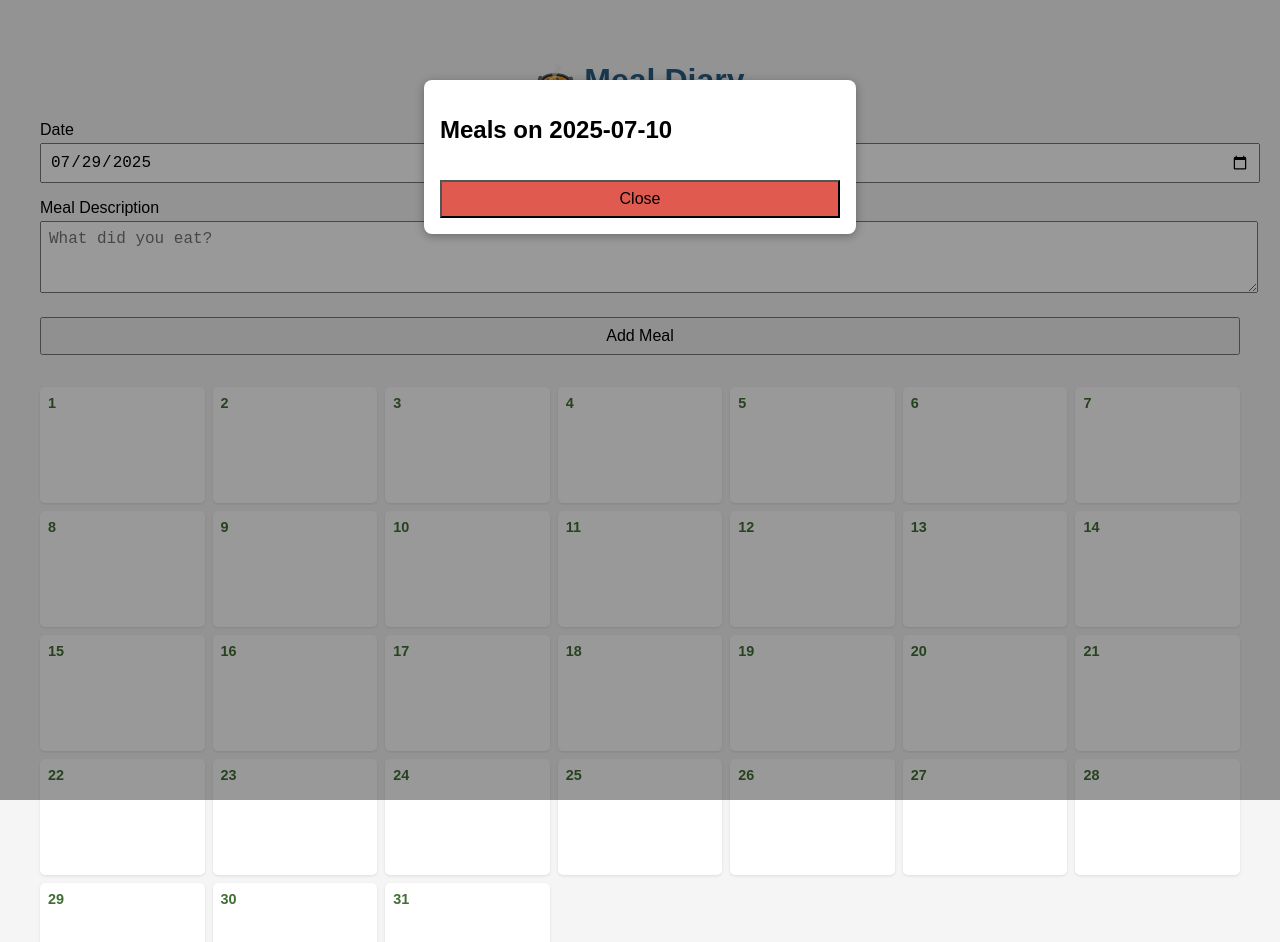
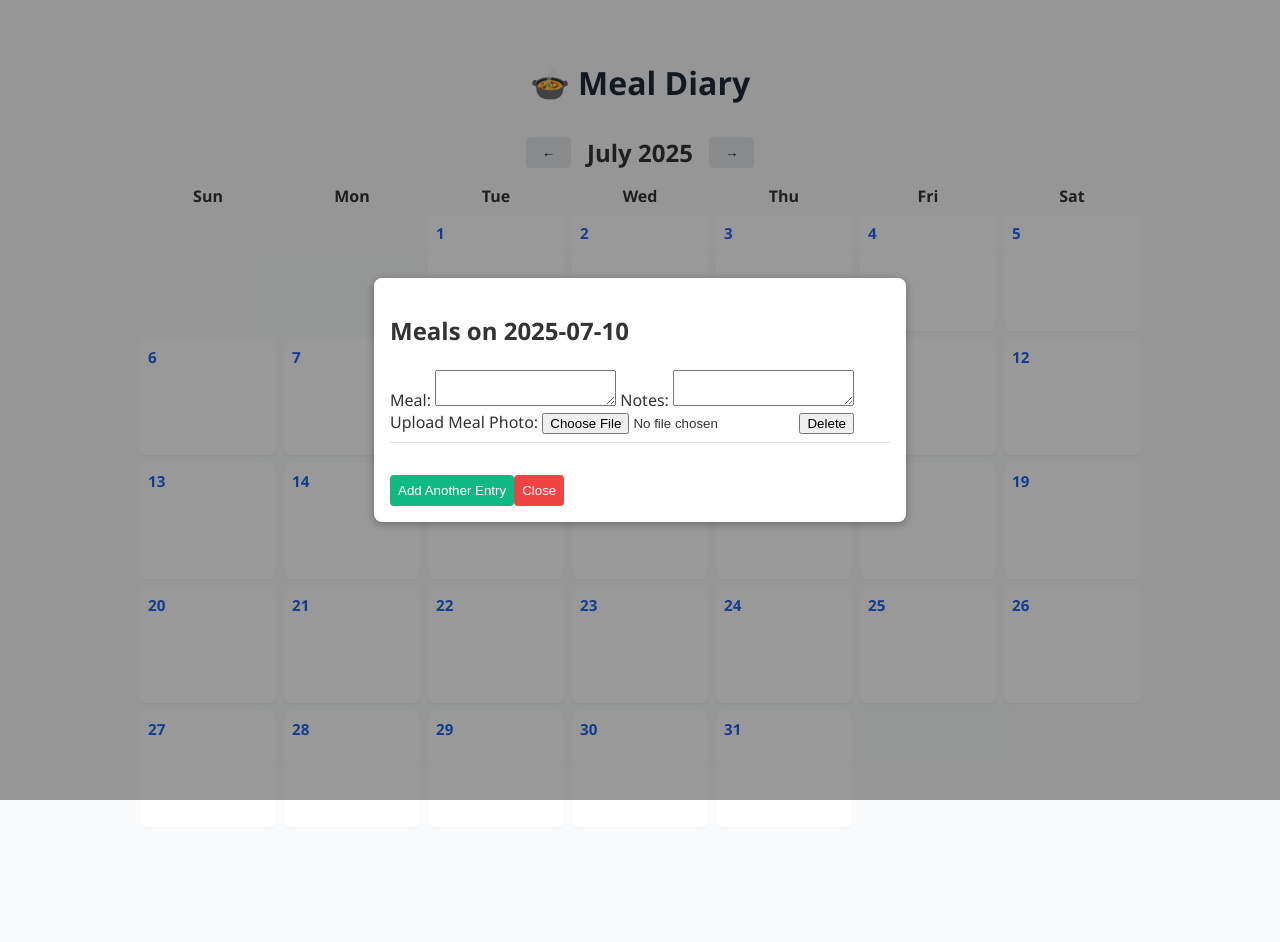
Before and after one commit to tateshunter/meal-tracker, a plain HTML site: page index.html in a window 1280 px wide. Both pictures are taken after a click on the element "10". Shown: the top 942 px of the page. After the commit the page ends 867 px from the top, so only its background shows below. Drawn offline with Linux system fonts and the light colour scheme.

Commit message:
Update index.html

```diff
--- a/index.html
+++ b/index.html
@@ -5,118 +5,225 @@
   <meta name="viewport" content="width=device-width, initial-scale=1.0">
   <title>Meal Diary</title>
   <style>
-    body { font-family: sans-serif; background: #f5f5f5; padding: 2rem; }
-    h1 { color: #2a5d84; text-align: center; }
-    .form-group { margin-bottom: 1rem; }
-    input, textarea, button { width: 100%; padding: 0.5rem; font-size: 1rem; margin-top: 0.25rem; }
-    textarea { resize: vertical; }
-    .calendar { display: grid; grid-template-columns: repeat(7, 1fr); gap: 0.5rem; margin-top: 2rem; }
-    .day { background: white; padding: 0.5rem; border-radius: 5px; box-shadow: 0 1px 3px rgba(0,0,0,0.1); min-height: 100px; cursor: pointer; position: relative; }
-    .day h4 { margin: 0; font-size: 0.9rem; color: #406e34; }
-    .day p { font-size: 0.85rem; margin: 0.3rem 0; }
-    .expanded { position: fixed; top: 10%; left: 50%; transform: translateX(-50%); background: white; padding: 1rem; border-radius: 8px; box-shadow: 0 2px 10px rgba(0,0,0,0.3); width: 90%; max-width: 400px; z-index: 10; }
-    .overlay { position: fixed; top: 0; left: 0; width: 100vw; height: 100vh; background: rgba(0,0,0,0.4); z-index: 5; }
-    .close-btn { margin-top: 1rem; background: #e05a4f; }
+    body { font-family: 'Segoe UI', sans-serif; background: #f9fafb; padding: 2rem; color: #333; }
+    h1 { color: #1f2937; text-align: center; margin-bottom: 1rem; }
+    .calendar-header {
+      display: flex; justify-content: center;
+      align-items: center; gap: 1rem;
+      margin: 2rem 0 1rem;
+    }
+    .calendar-header button {
+      width: auto; padding: 0.5rem 1rem;
+      background: #e5e7eb; color: #111827;
+      border: none; border-radius: 4px; cursor: pointer;
+    }
+    .calendar-header h2 { margin: 0; font-size: 1.5rem; }
+
+    .calendar {
+      display: grid;
+      grid-template-columns: repeat(7, 1fr);
+      gap: 0.5rem;
+      max-width: 1000px;
+      margin: 0 auto;
+    }
+
+    .calendar > div:first-child:nth-last-child(n+7),
+    .calendar > div:first-child:nth-last-child(n+7) ~ div:nth-child(-n+7) {
+      font-weight: bold;
+      text-align: center;
+    }
+
+    .day {
+      position: relative;
+      background: white;
+      padding: 0.5rem;
+      border-radius: 6px;
+      box-shadow: 0 1px 2px rgba(0,0,0,0.05);
+      min-height: 100px;
+      cursor: pointer;
+    }
+    .day h4 {
+      margin: 0 0 0.25rem;
+      font-size: 0.95rem;
+      color: #2563eb;
+    }
+    .day p {
+      font-size: 0.85rem;
+      margin: 0.25rem 0;
+    }
+    .has-notes::after {
+      content: '';
+      position: absolute;
+      top: 0; right: 0;
+      width: 0; height: 0;
+      border-top: 20px solid #2563eb;
+      border-left: 20px solid transparent;
+      border-top-right-radius: 6px;
+    }
+
+    .overlay {
+      position: fixed;
+      top: 0; left: 0;
+      width: 100vw; height: 100vh;
+      background: rgba(0,0,0,0.4);
+      z-index: 5;
+      display: none;
+      justify-content: center;
+      align-items: center;
+    }
+    .expanded {
+      position: relative;
+      background: white;
+      padding: 1rem;
+      border-radius: 8px;
+      box-shadow: 0 2px 10px rgba(0,0,0,0.3);
+      width: 90%;
+      max-width: 500px;
+      max-height: 90vh;
+      overflow-y: auto;
+      z-index: 10;
+    }
+    .expanded img {
+      max-width: 100%;
+      height: auto;
+      display: block;
+      margin-top: 0.5rem;
+      border-radius: 4px;
+      max-height: 300px;
+      object-fit: contain;
+    }
+    .close-btn, .add-btn {
+      margin-top: 1rem;
+      padding: 0.5rem;
+      border-radius: 4px;
+      border: none;
+      color: white;
+      cursor: pointer;
+    }
+    .close-btn { background: #ef4444; }
+    .add-btn { background: #10b981; }
+    .entry-box {
+      margin-bottom: 1rem;
+      border-bottom: 1px solid #e5e7eb;
+      padding-bottom: 0.5rem;
+    }
+    .entry-box textarea { margin-top: 0.25rem; }
   </style>
 </head>
 <body>
   <h1>🍲 Meal Diary</h1>
-  <div class="form-group">
-    <label for="mealDate">Date</label>
-    <input type="date" id="mealDate">
+  <div class="calendar-header">
+    <button onclick="changeMonth(-1)">&larr;</button>
+    <h2 id="monthYear"></h2>
+    <button onclick="changeMonth(1)">&rarr;</button>
   </div>
-  <div class="form-group">
-    <label for="mealDesc">Meal Description</label>
-    <textarea id="mealDesc" rows="3" placeholder="What did you eat?"></textarea>
+  <div class="calendar" id="calendar">
+    <div>Sun</div><div>Mon</div><div>Tue</div><div>Wed</div><div>Thu</div><div>Fri</div><div>Sat</div>
   </div>
-  <button onclick="addMeal()">Add Meal</button>
 
-  <div class="calendar" id="calendar"></div>
-
-  <div id="overlay" class="overlay" style="display:none;"></div>
-  <div id="expandedView" class="expanded" style="display:none;"></div>
+  <div id="overlay" class="overlay">
+    <div id="expandedView" class="expanded"></div>
+  </div>
 
   <script>
     const calendar = document.getElementById('calendar');
-    const mealDate = document.getElementById('mealDate');
-    const mealDesc = document.getElementById('mealDesc');
     const expandedView = document.getElementById('expandedView');
     const overlay = document.getElementById('overlay');
+    const monthYear = document.getElementById('monthYear');
+    let meals = JSON.parse(localStorage.getItem('meals') || '[]');
+    let current = new Date();
 
-    let meals = JSON.parse(localStorage.getItem('meals') || '[]');
+    document.addEventListener('DOMContentLoaded', () => renderCalendar());
 
-    document.addEventListener('DOMContentLoaded', () => {
-      const today = new Date().toISOString().split('T')[0];
-      mealDate.value = today;
-      renderCalendar();
-    });
-
-    function addMeal() {
-      const date = mealDate.value;
-      const desc = mealDesc.value.trim();
-      if (!desc) return alert('Please enter a description.');
-      meals.push({ date, desc, notes: '' });
-      localStorage.setItem('meals', JSON.stringify(meals));
-      mealDesc.value = '';
+    function changeMonth(direction) {
+      current.setMonth(current.getMonth() + direction);
       renderCalendar();
     }
 
     function renderCalendar() {
-      calendar.innerHTML = '';
-      const now = new Date();
-      const year = now.getFullYear();
-      const month = now.getMonth();
-      const lastDay = new Date(year, month + 1, 0);
-      const daysInMonth = lastDay.getDate();
+      calendar.innerHTML = `<div>Sun</div><div>Mon</div><div>Tue</div><div>Wed</div><div>Thu</div><div>Fri</div><div>Sat</div>`;
+      const year = current.getFullYear();
+      const month = current.getMonth();
+      const firstDay = new Date(year, month, 1);
+      const offset = firstDay.getDay();
+      const daysInMonth = new Date(year, month + 1, 0).getDate();
 
-      for (let i = 1; i <= daysInMonth; i++) {
-        const dateStr = new Date(year, month, i).toISOString().split('T')[0];
+      monthYear.textContent = `${firstDay.toLocaleString('default', { month: 'long' })} ${year}`;
+
+      for (let i = 0; i < offset; i++) {
+        const empty = document.createElement('div');
+        calendar.appendChild(empty);
+      }
+
+      for (let day = 1; day <= daysInMonth; day++) {
+        const dateStr = new Date(year, month, day).toISOString().split('T')[0];
+        const box = document.createElement('div');
+        box.className = 'day';
+        box.innerHTML = `<h4>${day}</h4>`;
+
         const dayMeals = meals.filter(m => m.date === dateStr);
+        if (dayMeals.length > 0 && dayMeals[0].desc) {
+          const p = document.createElement('p');
+          p.textContent = dayMeals[0].desc;
+          box.appendChild(p);
+        }
+        if (dayMeals.some(m => m.notes || m.img)) {
+          box.classList.add('has-notes');
+        }
 
-        const div = document.createElement('div');
-        div.className = 'day';
-        div.innerHTML = `<h4>${i}</h4>`;
-        dayMeals.forEach(m => {
-          const p = document.createElement('p');
-          p.textContent = m.desc;
-          div.appendChild(p);
-        });
-
-        div.addEventListener('click', () => openExpanded(dateStr));
-        calendar.appendChild(div);
+        box.onclick = () => openExpanded(dateStr);
+        calendar.appendChild(box);
       }
     }
 
     function openExpanded(dateStr) {
       const dateMeals = meals.filter(m => m.date === dateStr);
+      if (dateMeals.length === 0) {
+        meals.push({ date: dateStr, desc: '', notes: '', img: '' });
+        localStorage.setItem('meals', JSON.stringify(meals));
+      }
+
+      const updatedMeals = meals.filter(m => m.date === dateStr);
       expandedView.innerHTML = `<h2>Meals on ${dateStr}</h2>`;
-      dateMeals.forEach((meal, idx) => {
+
+      updatedMeals.forEach((meal, idx) => {
         const index = meals.indexOf(meal);
         const entry = document.createElement('div');
+        entry.className = 'entry-box';
         entry.innerHTML = `
+          <label>Meal:</label>
           <textarea rows="2" onchange="saveDesc(${index}, this)">${meal.desc || ''}</textarea>
+          <label>Notes:</label>
           <textarea rows="2" onchange="saveNotes(${index}, this)">${meal.notes || ''}</textarea>
+          <label>Upload Meal Photo:</label>
+          <input type="file" accept="image/*" onchange="saveImage(${index}, this)">
+          ${meal.img ? `<img src="${meal.img}" alt="Meal Image">` : ''}
+          <button onclick="deleteEntry(${index})">Delete</button>
         `;
         expandedView.appendChild(entry);
       });
+
+      const addBtn = document.createElement('button');
+      addBtn.className = 'add-btn';
+      addBtn.textContent = 'Add Another Entry';
+      addBtn.onclick = () => {
+        meals.push({ date: dateStr, desc: '', notes: '', img: '' });
+        localStorage.setItem('meals', JSON.stringify(meals));
+        openExpanded(dateStr);
+      };
+      expandedView.appendChild(addBtn);
+
       const closeBtn = document.createElement('button');
       closeBtn.className = 'close-btn';
       closeBtn.textContent = 'Close';
       closeBtn.onclick = closeExpanded;
       expandedView.appendChild(closeBtn);
 
-      overlay.style.display = 'block';
-      expandedView.style.display = 'block';
+      overlay.style.display = 'flex';
     }
 
     function closeExpanded() {
       overlay.style.display = 'none';
-      expandedView.style.display = 'none';
-    }
-
-    function saveNotes(index, textarea) {
-      meals[index].notes = textarea.value;
-      localStorage.setItem('meals', JSON.stringify(meals));
     }
 
     function saveDesc(index, textarea) {
@@ -124,6 +231,34 @@
       localStorage.setItem('meals', JSON.stringify(meals));
       renderCalendar();
     }
+
+    function saveNotes(index, textarea) {
+      meals[index].notes = textarea.value;
+      localStorage.setItem('meals', JSON.stringify(meals));
+      renderCalendar();
+    }
+
+    function saveImage(index, input) {
+      const file = input.files[0];
+      if (!file) return;
+      const reader = new FileReader();
+      reader.onload = function(e) {
+        meals[index].img = e.target.result;
+        localStorage.setItem('meals', JSON.stringify(meals));
+        renderCalendar();
+        openExpanded(meals[index].date);
+      };
+      reader.readAsDataURL(file);
+    }
+
+    function deleteEntry(index) {
+      if (confirm('Delete this entry?')) {
+        meals.splice(index, 1);
+        localStorage.setItem('meals', JSON.stringify(meals));
+        renderCalendar();
+        closeExpanded();
+      }
+    }
   </script>
 </body>
 </html>
```
